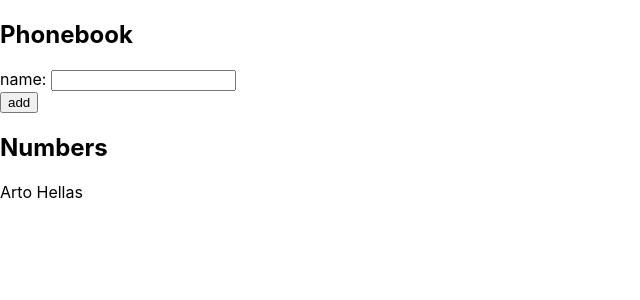
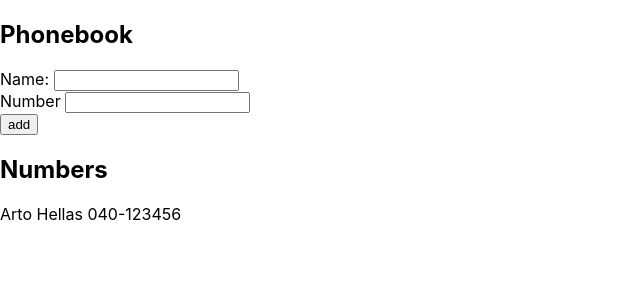
Before and after one commit to Tomas945/Fullstack-bootcamp, a React (Create React App) app in the folder part2/phone-book/: page / in a window 1280 px wide. Shown: the top 300 px of the page, without its empty margins (0-640 px from the left). Built offline with nearby package versions, Linux system fonts and the light colour scheme.

Commit message:
Excersice 2.8 Finish

```diff
--- a/part2/phone-book/src/App.js
+++ b/part2/phone-book/src/App.js
@@ -1,13 +1,16 @@
 import { useState } from "react";
 
 const App = () => {
-	const [persons, setPersons] = useState([{ name: "Arto Hellas" }]);
+	const [persons, setPersons] = useState([
+		{ name: "Arto Hellas", number: "040-123456" },
+	]);
 	const [newName, setNewName] = useState("");
+	const [newNumber, setNewNumber] = useState("");
 
 	const handleChange = (event) => {
 		setNewName(event.target.value);
 		persons.forEach((person) => {
-			if (person.name=== event.target.value) {
+			if (person.name === event.target.value) {
 				alert(person.name + " is already added to phonebook");
 				setNewName("");
 			}
@@ -18,10 +21,16 @@
 		event.preventDefault();
 		const personObject = {
 			name: newName,
+			number: newNumber,
 		};
 
 		setPersons(persons.concat(personObject));
 		setNewName("");
+		setNewNumber("");
+	};
+
+	const handleNumber = (event) => {
+		setNewNumber(event.target.value);
 	};
 
 	return (
@@ -29,7 +38,11 @@
 			<h2>Phonebook</h2>
 			<form onSubmit={handleSubmit}>
 				<div>
-					name: <input value={newName} onChange={handleChange} />
+					Name: <input value={newName} onChange={handleChange} />
+				</div>
+				<div>
+					{" "}
+					Number <input value={newNumber} onChange={handleNumber} />
 				</div>
 				<div>
 					<button>add</button>
@@ -37,7 +50,9 @@
 			</form>
 			<h2>Numbers</h2>
 			{persons.map((person) => (
-				<p key={person.name}>{person.name}</p>
+				<p key={person.name}>
+					{person.name} {person.number}
+				</p>
 			))}
 		</div>
 	);
```
